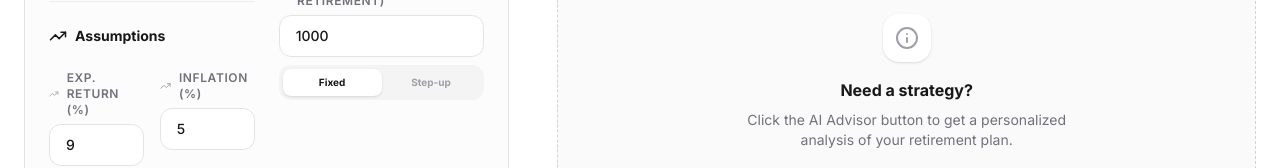
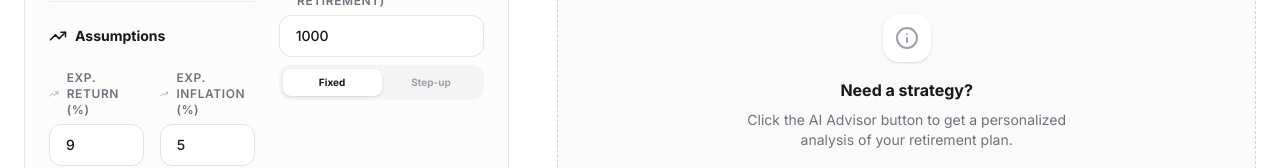
Before and after one commit to sachinmanchanda/retirewisev2, a React (Vite) app: page / in a window 1280 px wide. Shown: the part 742-910 px from the top of the page. Built offline with nearby package versions, Linux system fonts and the light colour scheme.

Commit message:
Correcting Inflation alignment

```diff
--- a/src/components/RetirementForm.tsx
+++ b/src/components/RetirementForm.tsx
@@ -131,7 +131,7 @@ export const RetirementForm: React.FC<Props> = ({ data, onChange, currencySymbol
             </h3>
             <div className="grid grid-cols-2 gap-4">
               <InputGroup label="Exp. Return (%)" name="expectedReturn" icon={TrendingUp} value={data.expectedReturn} onChange={handleChange} step={0.1} />
-              <InputGroup label="Inflation (%)" name="inflationRate" icon={TrendingUp} value={data.inflationRate} onChange={handleChange} step={0.1} />
+              <InputGroup label="Exp. Inflation (%)" name="inflationRate" icon={TrendingUp} value={data.inflationRate} onChange={handleChange} step={0.1} />
             </div>
           </div>
         </div>
```
